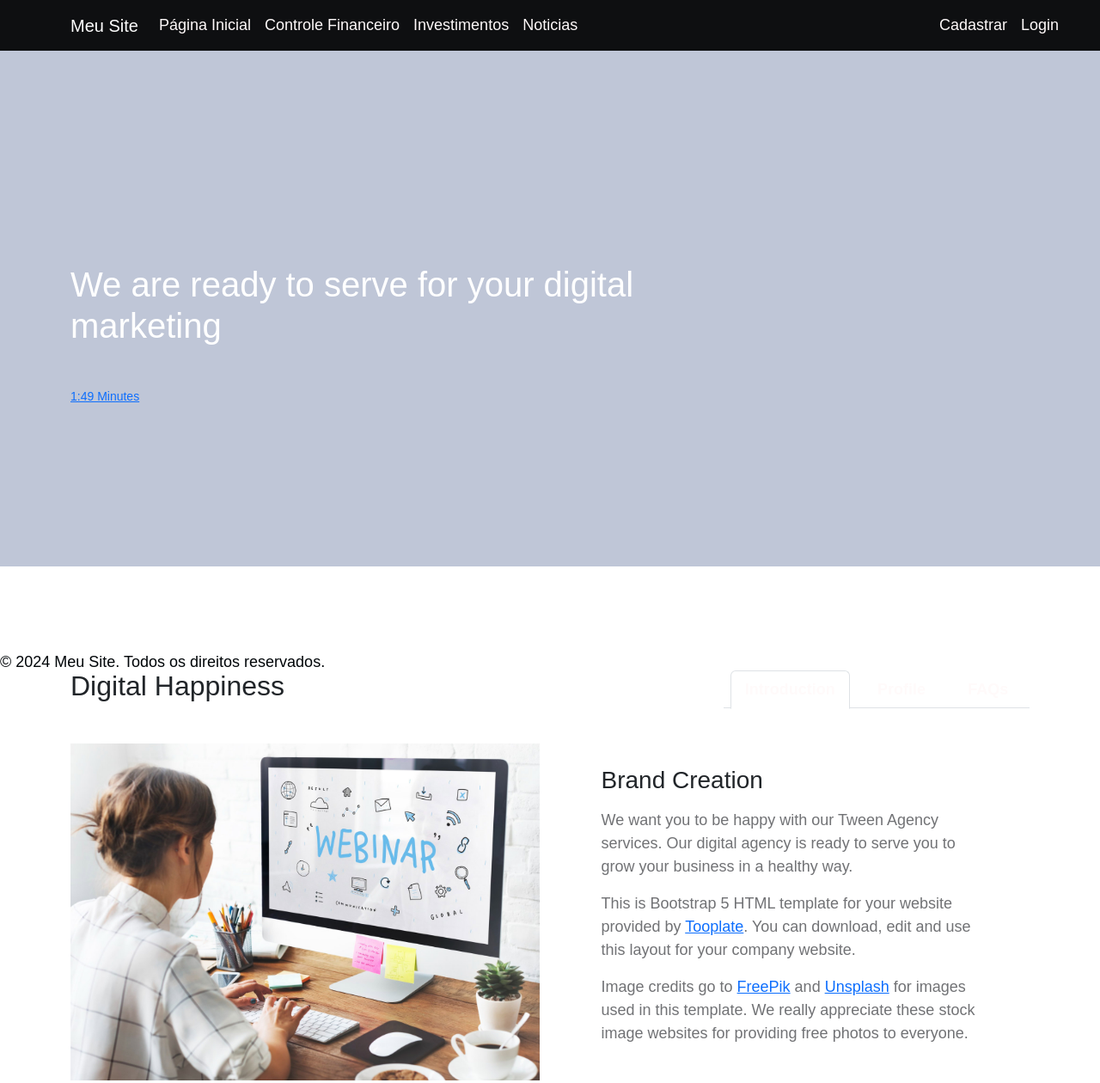
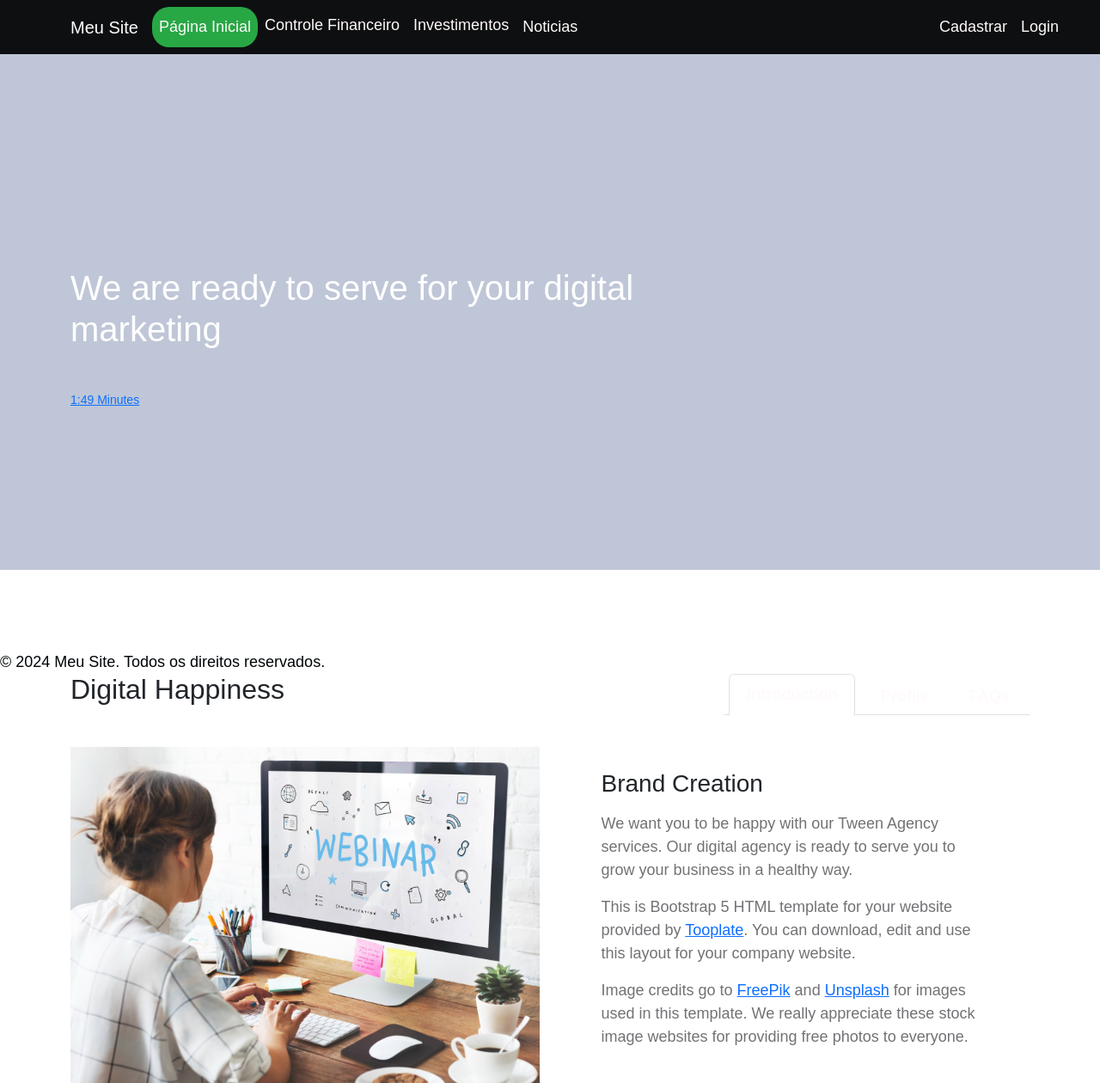
Before and after one commit to ParaQueNome/projeto_4sm_fatec_2024, a Flask app: page / in a window 1280 px wide. Shown: the top 1260 px of the page at 86% size. Run offline with Flask 3, Linux system fonts and the light colour scheme; some libraries are stand-ins or nearby versions.

Commit message:
Criando marcação de pagina atual

```diff
--- a/Codificacao/app/controller/authControl.py
+++ b/Codificacao/app/controller/authControl.py
@@ -1,5 +1,5 @@
 from flask import Blueprint
-from flask import render_template, redirect
+from flask import render_template, redirect, flash
 from config import Config
 from app.forms.authForm import AuthenticationForm
 from app.forms.loginForm import LoginForm
@@ -26,7 +26,8 @@ def cadastro():
         crypto = CryptographyService(Cryptography())
         signup = SignUp(conexaoRepository, crypto)
         if(signup.signup(data)):
-            return 'cadastrado com sucesso'
+            flash('Cadastro realizado com sucesso!','sucess')
+            return redirect(url_for('auth.cadastro'))
     return render_template('auth/cadastro.html', form=form)
 
 @auth_bp.route('/login', methods=['GET', 'POST'])
--- a/Codificacao/app/static/css/base.css
+++ b/Codificacao/app/static/css/base.css
@@ -44,3 +44,9 @@ footer p {
     background-color: #0e0f11;
     border-bottom: 3px;
 }
+.nav-link.active {
+    background-color: #28a745; /* Verde */
+    color: white;
+    border-radius: 20px;
+    padding: 10px 20px;
+}
--- a/Codificacao/app/templates/base.html
+++ b/Codificacao/app/templates/base.html
@@ -30,18 +30,18 @@
                 <div class="collapse navbar-collapse" id="navbarSupportedContent">
                     <ul class="navbar-nav mr-auto">
                         <li class="nav-item">
-                            <a class="nav-link" href="{{ url_for('index.index') }}">Página Inicial</a>
+                            <a class="nav-link {% if request.endpoint == 'index.index' %}active{% endif %}" href="{{ url_for('index.index') }}">Página Inicial</a>
                         </li>
                         <li class="nav-item">
-                            <a class="nav-link" href="{{ url_for('finance.finance') }}">Controle Financeiro</a>
+                            <a class="nav-link {% if request.endpoint == 'finance.finance' %}active{% endif %}" href="{{ url_for('finance.finance') }}">Controle Financeiro</a>
                         </li>
                         <li class="nav-item">
-                            <a class="nav-link" href="{{ url_for('trade.investment') }}">Investimentos</a>
+                            <a class="nav-link {% if request.endpoint == 'trade.investment' %}active{% endif %}" href="{{ url_for('trade.investment') }}">Investimentos</a>
                         </li>
                     </ul>
                     <ul class="navbar-nav ml-auto">
                         <li class="nav-item">
-                            <a class="nav-link" href="/Noticias">Noticias</a>
+                            <a class="nav-link {% if request.endpoint == 'news.index' %}active{% endif %}" href="/Noticias">Noticias</a>
                         </li>
                         <div id="nbarmax" class="user_Sair">
                             {% if 'usuario' in session and session['usuario'] != "" %}
```
